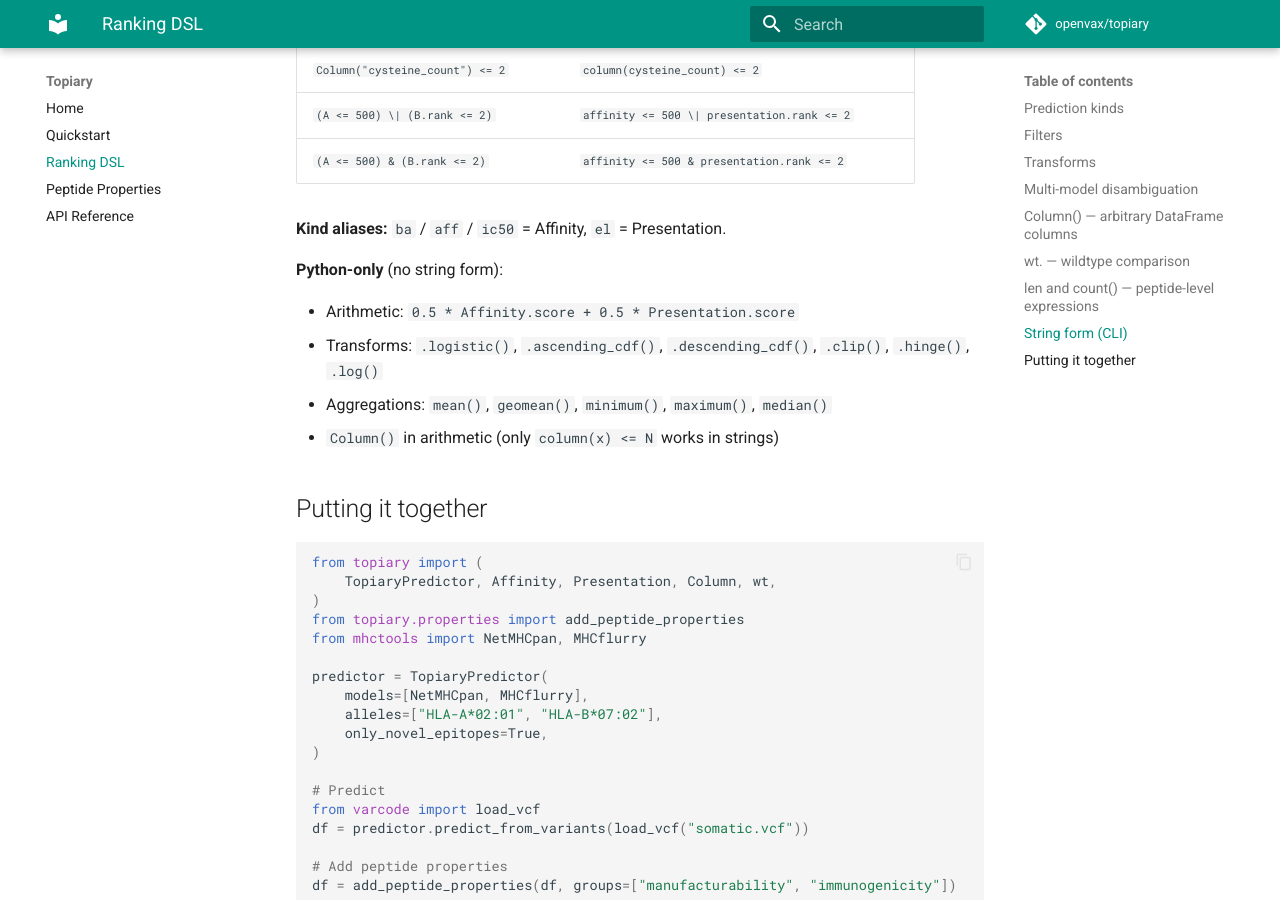
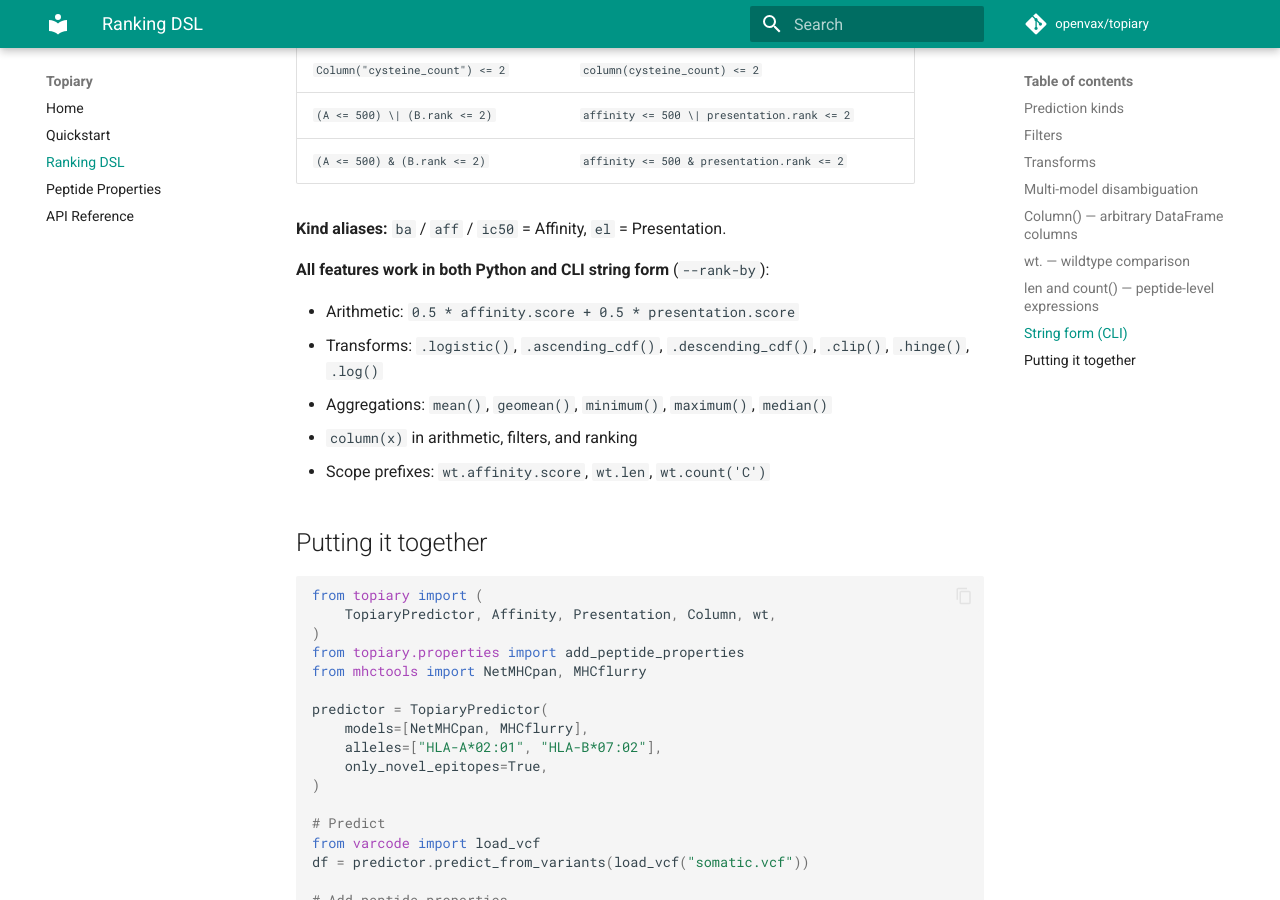
Before and after one commit to openvax/topiary, an MkDocs documentation site: the page built from docs/ranking.md, in a window 1280 px wide and 900 px high, scrolled down 4461 px. Built offline with MkDocs 1.6.1 and Material for MkDocs 9.7.7, drawn with Linux system fonts in a browser that asks for light colours; comment, search, counter and statistics services are not loaded.

Commit message:
Remove all Python-only claims from docs
All expression features (transforms, arithmetic, aggregations, column
references, scope prefixes) now work in both Python API and CLI string
form via --rank-by and parse_expr. Update README and docs/ranking.md
to show CLI examples alongside Python. Also update predictor table to
show CLI names for BigMHC, NetMHCpan42, etc.

```diff
--- a/docs/ranking.md
+++ b/docs/ranking.md
@@ -193,12 +193,13 @@ The `--ranking` flag and `--rank-by` flag accept string expressions:
 
 **Kind aliases:** `ba` / `aff` / `ic50` = Affinity, `el` = Presentation.
 
-**Python-only** (no string form):
+**All features work in both Python and CLI string form** (`--rank-by`):
 
-- Arithmetic: `0.5 * Affinity.score + 0.5 * Presentation.score`
+- Arithmetic: `0.5 * affinity.score + 0.5 * presentation.score`
 - Transforms: `.logistic()`, `.ascending_cdf()`, `.descending_cdf()`, `.clip()`, `.hinge()`, `.log()`
 - Aggregations: `mean()`, `geomean()`, `minimum()`, `maximum()`, `median()`
-- `Column()` in arithmetic (only `column(x) <= N` works in strings)
+- `column(x)` in arithmetic, filters, and ranking
+- Scope prefixes: `wt.affinity.score`, `wt.len`, `wt.count('C')`
 
 ## Putting it together
 
```
Also changed, not shown: README.md (+33 -29 lines).
